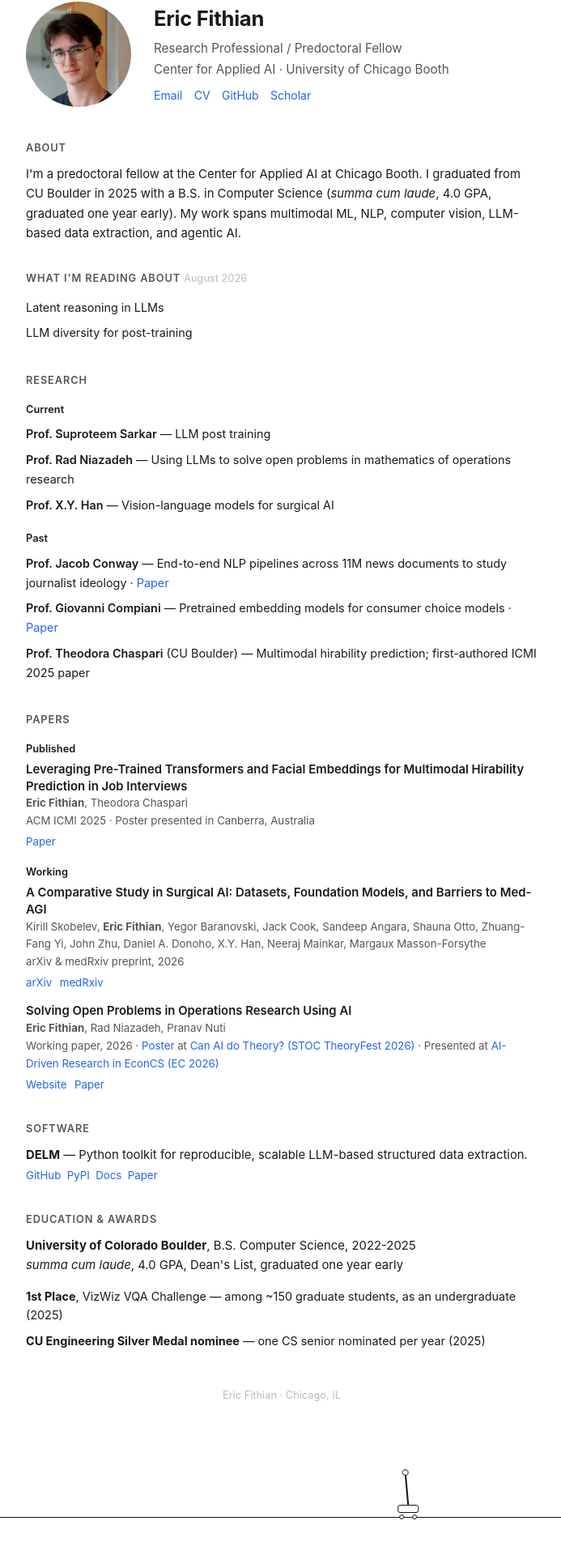
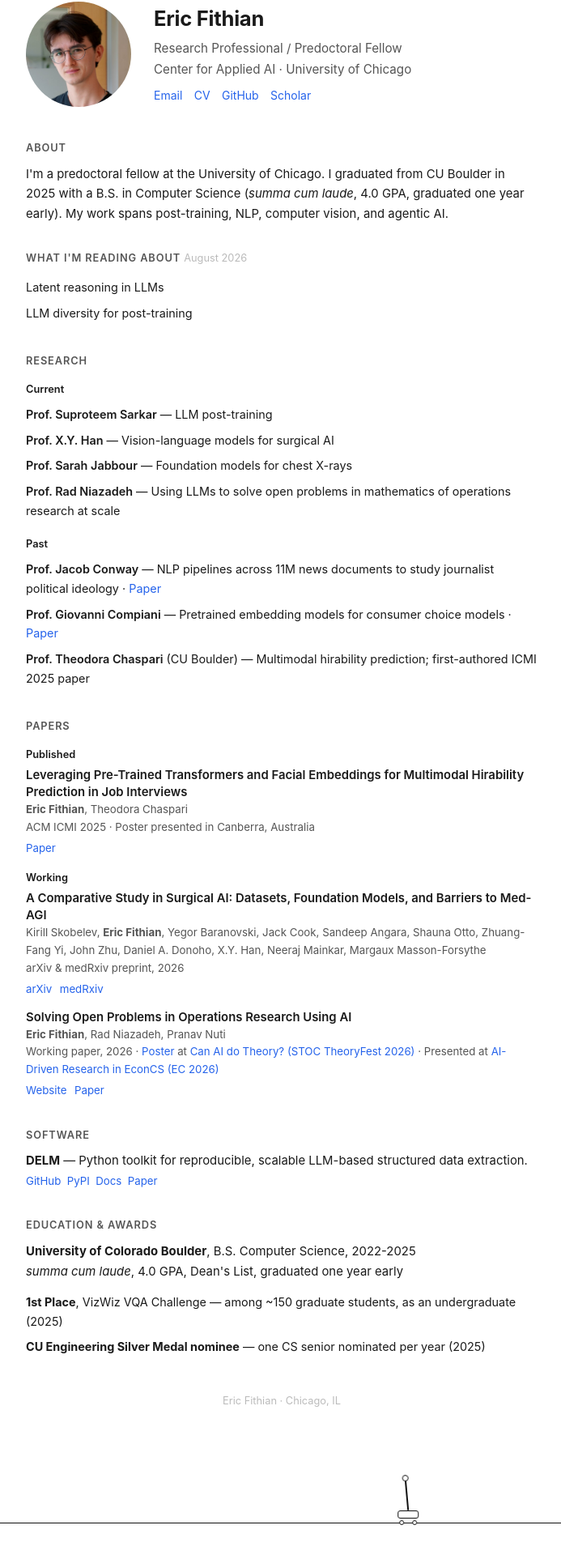
Before and after one commit to Eric-Fithian/personal-website, a React (Vite) app: page / in a window 1280 px wide. Shown: the part 46-1966 px from the top of the page at 81% size, without its empty margins (292-985 px from the left). Built offline with nearby package versions, Linux system fonts and the light colour scheme.

Commit message:
Update affiliation, bio, and research list; add Jabbour chest X-ray work.

```diff
--- a/src/App.jsx
+++ b/src/App.jsx
@@ -403,7 +403,7 @@ function App() {
           <div className="header-info">
             <h1>Eric Fithian</h1>
             <div className="role">Research Professional / Predoctoral Fellow</div>
-            <div className="affiliation">Center for Applied AI · University of Chicago Booth</div>
+            <div className="affiliation">Center for Applied AI · University of Chicago</div>
             <div className="links">
               <a href="mailto:efithian@uchicago.edu" target="_blank" rel="noopener noreferrer">Email</a>
               <a href="/cv/cv.pdf" target="_blank" rel="noopener noreferrer">CV</a>
@@ -416,7 +416,7 @@ function App() {
         <section>
           <h2>About</h2>
           <p>
-            I&apos;m a predoctoral fellow at the Center for Applied AI at Chicago Booth. I graduated from CU Boulder in 2025 with a B.S. in Computer Science (<em>summa cum laude</em>, 4.0 GPA, graduated one year early). My work spans multimodal ML, NLP, computer vision, LLM-based data extraction, and agentic AI.
+            I&apos;m a predoctoral fellow at the University of Chicago. I graduated from CU Boulder in 2025 with a B.S. in Computer Science (<em>summa cum laude</em>, 4.0 GPA, graduated one year early). My work spans post-training, NLP, computer vision, and agentic AI.
           </p>
         </section>
 
@@ -434,14 +434,15 @@ function App() {
           <h2>Research</h2>
           <div className="sub-label">Current</div>
           <ul className="plain-list">
-            <li><span className="prof">Prof. Suproteem Sarkar</span> — LLM post training</li>
-            <li><span className="prof">Prof. Rad Niazadeh</span> — Using LLMs to solve open problems in mathematics of operations research</li>
+            <li><span className="prof">Prof. Suproteem Sarkar</span> — LLM post-training</li>
             <li><span className="prof">Prof. X.Y. Han</span> — Vision-language models for surgical AI</li>
+            <li><span className="prof">Prof. Sarah Jabbour</span> — Foundation models for chest X-rays</li>
+            <li><span className="prof">Prof. Rad Niazadeh</span> — Using LLMs to solve open problems in mathematics of operations research at scale</li>
           </ul>
 
           <div className="sub-label">Past</div>
           <ul className="plain-list">
-            <li><span className="prof">Prof. Jacob Conway</span> — End-to-end NLP pipelines across 11M news documents to study journalist ideology ·{" "}
+            <li><span className="prof">Prof. Jacob Conway</span> — NLP pipelines across 11M news documents to study journalist political ideology ·{" "}
               <a href="https://jacob-conway.com/pdfs/journalist_ideology.pdf" target="_blank" rel="noopener noreferrer">Paper</a></li>
             <li><span className="prof">Prof. Giovanni Compiani</span> — Pretrained embedding models for consumer choice models ·{" "}
               <a href="https://giovannicompiani.com/documents/demand-estimation-with-text-and-images.pdf" target="_blank" rel="noopener noreferrer">Paper</a></li>
@@ -536,7 +537,7 @@ function App() {
         </div>
       </div>
 
-      <p className="cart-hint">Try and make Jared&apos;s life harder.</p>
+      <p className="cart-hint">Try and make Jared&apos;s life harder. The Sisyphus of pendulums. Do you imagine Jared to be happy?</p>
     </>
   );
 }
```
